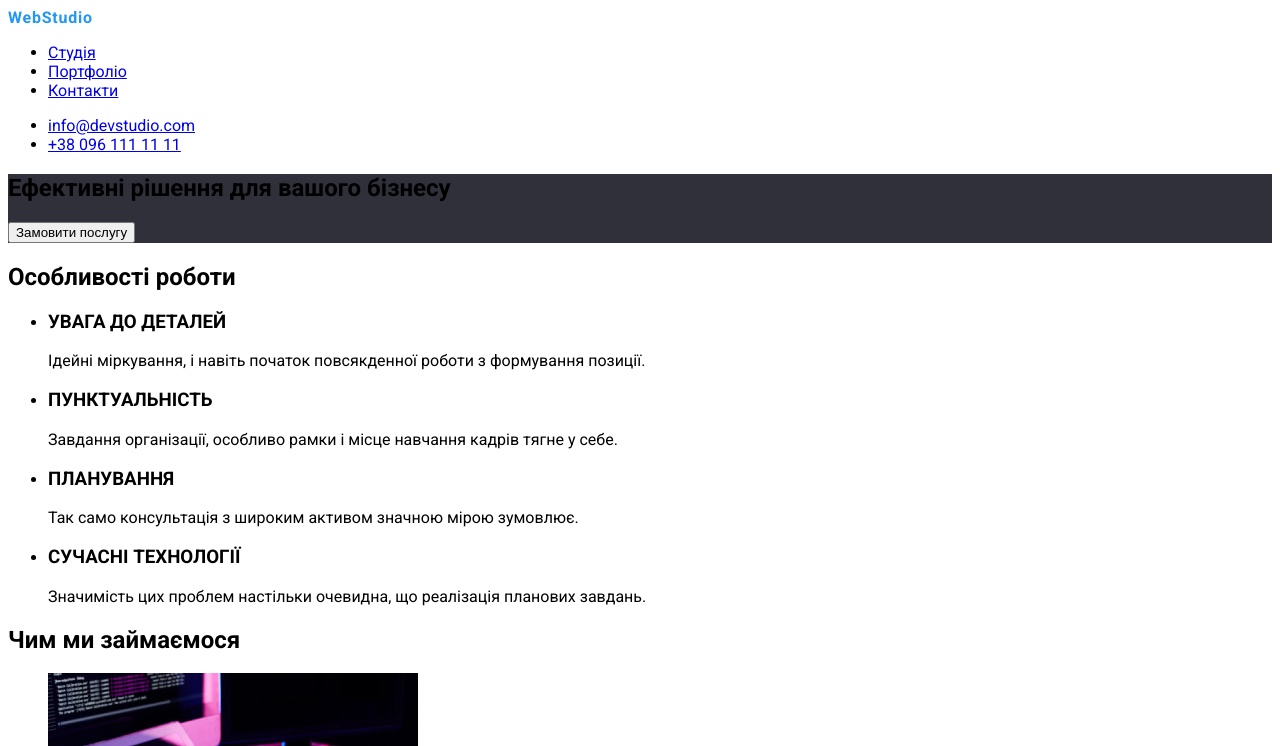
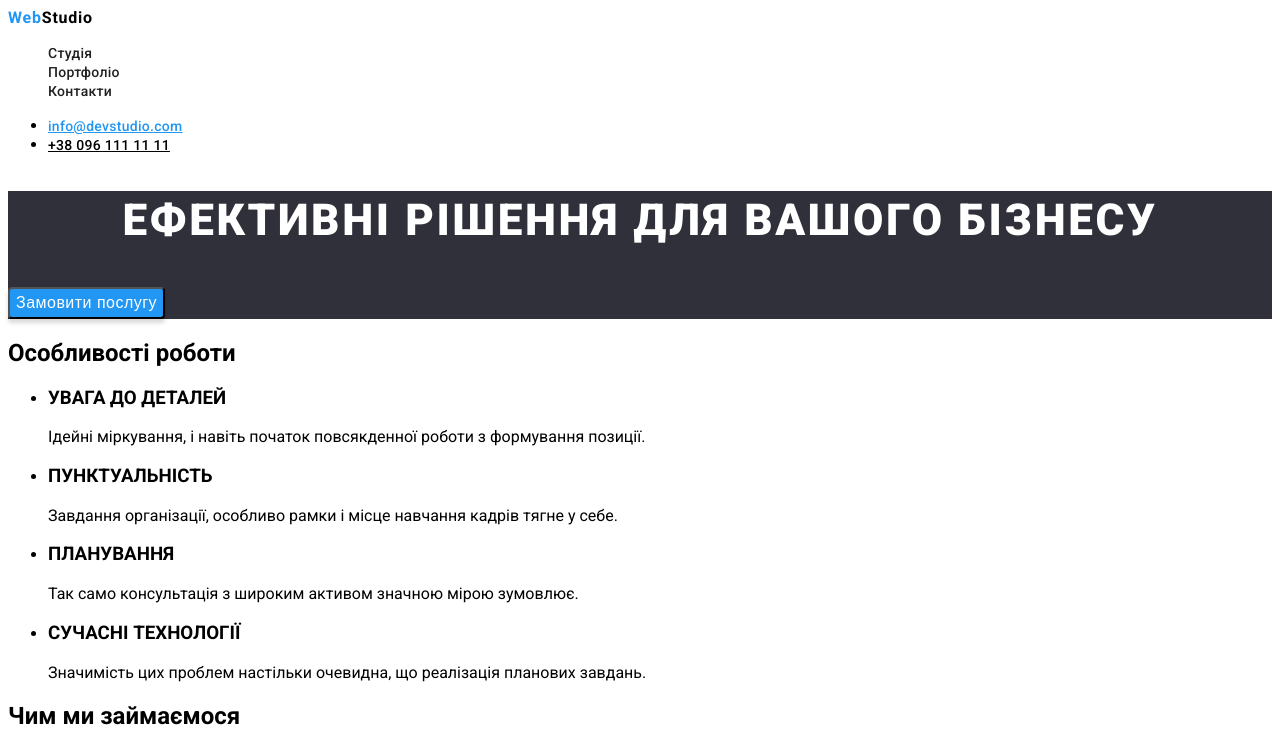
Before and after one commit to NataliiaLuk/goit-markup-hw-02, a plain HTML site: page index.html in a window 1280 px wide. Shown: the top 746 px of the page. Drawn offline with Linux system fonts and the light colour scheme.

Commit message:
Update index.html

```diff
--- a/index.html
+++ b/index.html
@@ -13,24 +13,24 @@
 </head>
 <body>
     <header class="header">
-        <nav>
-            <a class="logo" href="/">WebStudio</a>
-            <ul>
-                <li><a href="./index.html">Студія</a></li>
-                <li><a href="./portfolio.html">Портфоліо</a></li>
-                <li><a href="#">Контакти</a></li>
+        <nav class="navigation">
+            <a class="logo" href="/">Web<span class="black-logo">Studio</span></a>
+            <ul class="navigation-list">
+                <li><a class="navigation-item" href="./index.html">Студія</a></li>
+                <li><a class="navigation-item" href="./portfolio.html">Портфоліо</a></li>
+                <li><a class="navigation-item" href="#">Контакти</a></li>
             </ul>
         </nav>
         <ul>
-            <li><a href="mailto:info@devstudio.com">info@devstudio.com</a></li>
-            <li><a href="tel:+380961111111">+38 096 111 11 11</a></li>
+            <li><a class="email" href="mailto:info@devstudio.com">info@devstudio.com</a></li>
+            <li><a class="phone" href="tel:+380961111111">+38 096 111 11 11</a></li>
         </ul>
     </header>
 
     <main>
         <section class="hero">
-            <h1>Ефективні рішення для вашого бізнесу</h1>
-            <button type="button">Замовити послугу</button>
+            <h1 class="hero-title">Ефективні рішення для вашого бізнесу</h1>
+            <button type="button" class="hero-btn">Замовити послугу</button>
         </section>
 
         <section class="features">
@@ -93,8 +93,8 @@
         </section>
     </main>
 
-    <footer class="footer">
-        <a class="logo" href="/">WebStudio</a>
+    <footer class="logo">
+        <a class="logo" href="/">Web<span class="white-logo">Studio</span></a>
         <address>
             м. Київ, пр-т Лесі Українки, 26
           <a href="mailto:info@devstudio.com">info@devstudio.com</a>
```
